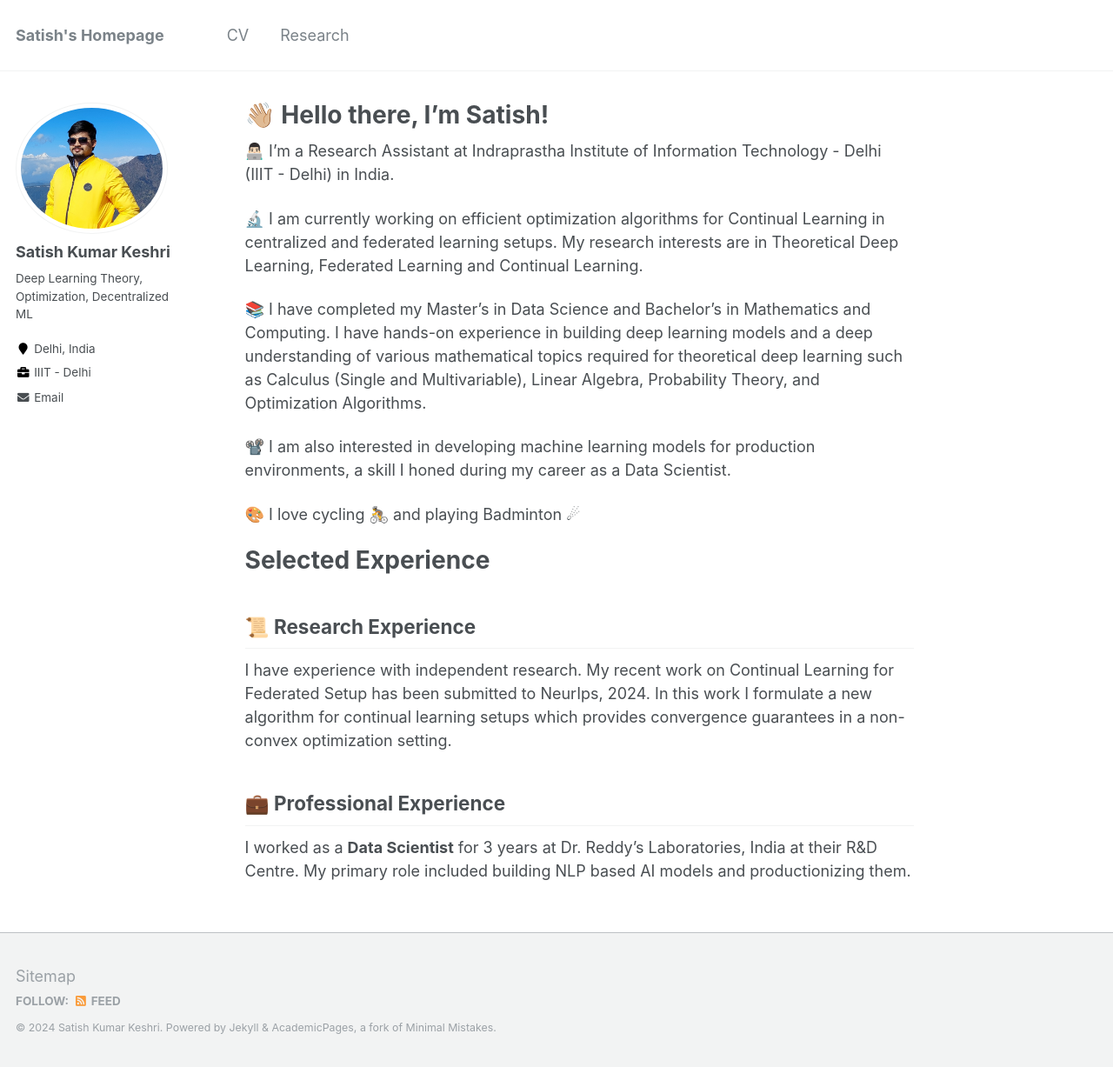
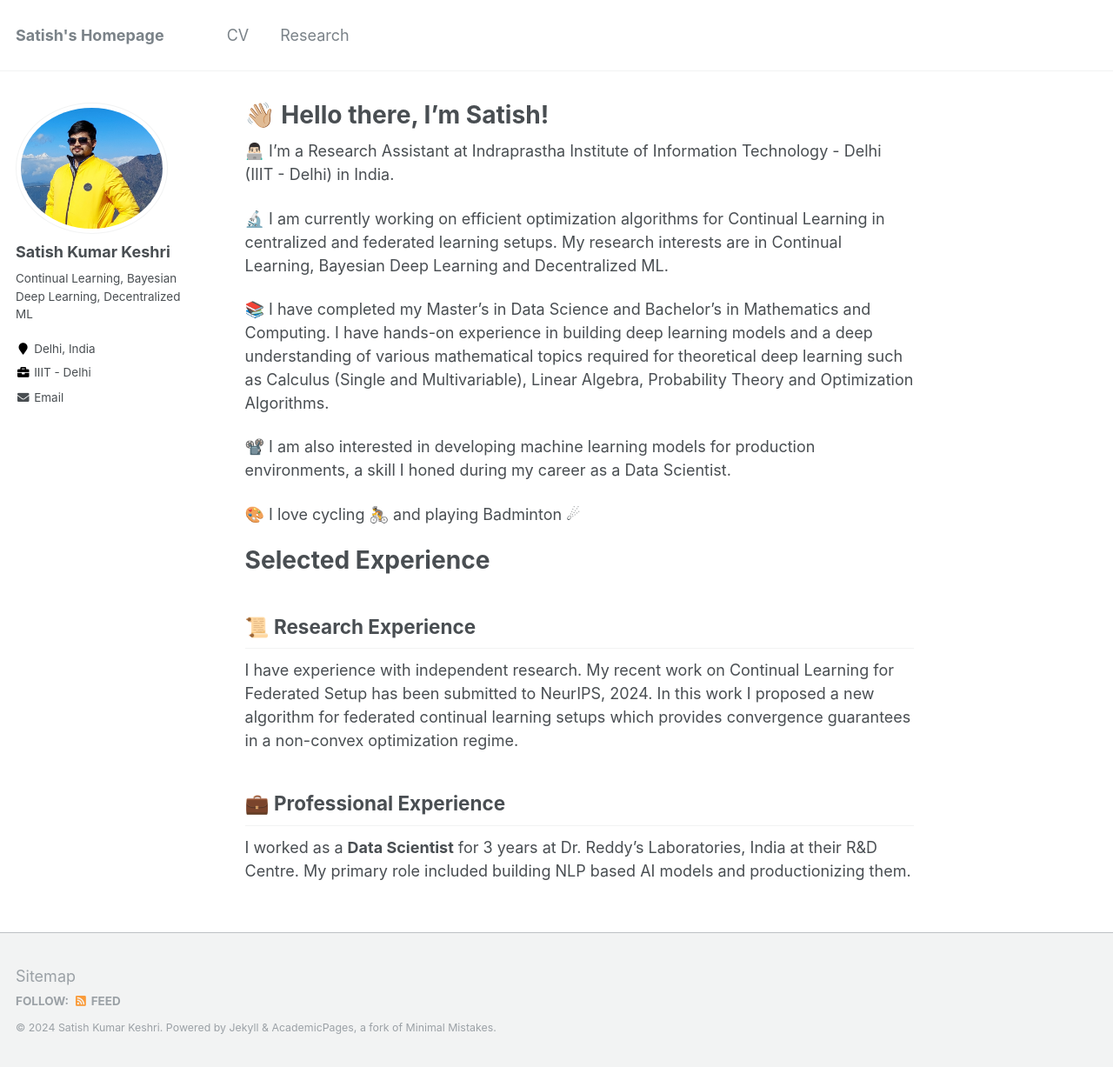
Before and after one commit to SatishKeshri/satishkeshri.github.io, a Jekyll site: the page built from _pages/about.md, in a window 1280 px wide and 1227 px high. Shown: the whole window at 87% size. Built offline with Jekyll 4.4.1, drawn with Linux system fonts in a browser that asks for light colours.

Commit message:
updated config, about

```diff
--- a/_config.yml
+++ b/_config.yml
@@ -82,7 +82,7 @@ analytics:
 author:
   name             : "Satish Kumar Keshri"
   avatar           : "satish_sikkim_1.jpg"
-  bio              : Deep Learning Theory, Optimization, Decentralized ML #Continual Learning and Federated Learning \n under Prof. Ranjitha Prasad"
+  bio              : Continual Learning, Bayesian Deep Learning, Decentralized ML #Continual Learning and Federated Learning \n under Prof. Ranjitha Prasad"
   location         : "Delhi, India"
   employer         : "IIIT - Delhi"
   pubmed           :
--- a/_pages/about.md
+++ b/_pages/about.md
@@ -13,9 +13,9 @@ redirect_from:
 <!-- [comment] #![Illustration of combining vision and language modalities](/images/image_to_text_vis.png){: .align-right width="300px"} -->
 👨🏻‍💻 I'm a Research Assistant at Indraprastha Institute of Information Technology - Delhi (IIIT - Delhi) in India.
 
-🔬 I am currently working on efficient optimization algorithms for Continual Learning in centralized and federated learning setups. My research interests are in Theoretical Deep Learning, Federated Learning and Continual Learning.
+🔬 I am currently working on efficient optimization algorithms for Continual Learning in centralized and federated learning setups. My research interests are in Continual Learning, Bayesian Deep Learning and Decentralized ML.
 
-📚 I have completed my Master's in Data Science and Bachelor's in Mathematics and Computing. I have hands-on experience in building deep learning models and a deep understanding of various mathematical topics required for theoretical deep learning such as Calculus (Single and Multivariable), Linear Algebra, Probability Theory, and Optimization Algorithms.
+📚 I have completed my Master's in Data Science and Bachelor's in Mathematics and Computing. I have hands-on experience in building deep learning models and a deep understanding of various mathematical topics required for theoretical deep learning such as Calculus (Single and Multivariable), Linear Algebra, Probability Theory and Optimization Algorithms.
 
 
 📽️ I am also interested in developing machine learning models for production environments, a skill I honed during my career as a Data Scientist.
@@ -25,7 +25,7 @@ redirect_from:
 # Selected Experience
 
 ## 📜 Research Experience
-I have experience with independent research. My recent work on Continual Learning for Federated Setup has been submitted to NeurIps, 2024. In this work I formulate a new algorithm for continual learning setups which provides convergence guarantees in a non-convex optimization setting.
+I have experience with independent research. My recent work on Continual Learning for Federated Setup has been submitted to NeurIPS, 2024. In this work I proposed a new algorithm for federated continual learning setups which provides convergence guarantees in a non-convex optimization regime.
 
 ## 💼 Professional Experience
 I worked as a **Data Scientist** for 3 years at Dr. Reddy's Laboratories, India at their R&D Centre. My primary role included building NLP based AI models and productionizing them.
```
Also changed, not shown: _pages/publications.md (+3 -3 lines).
